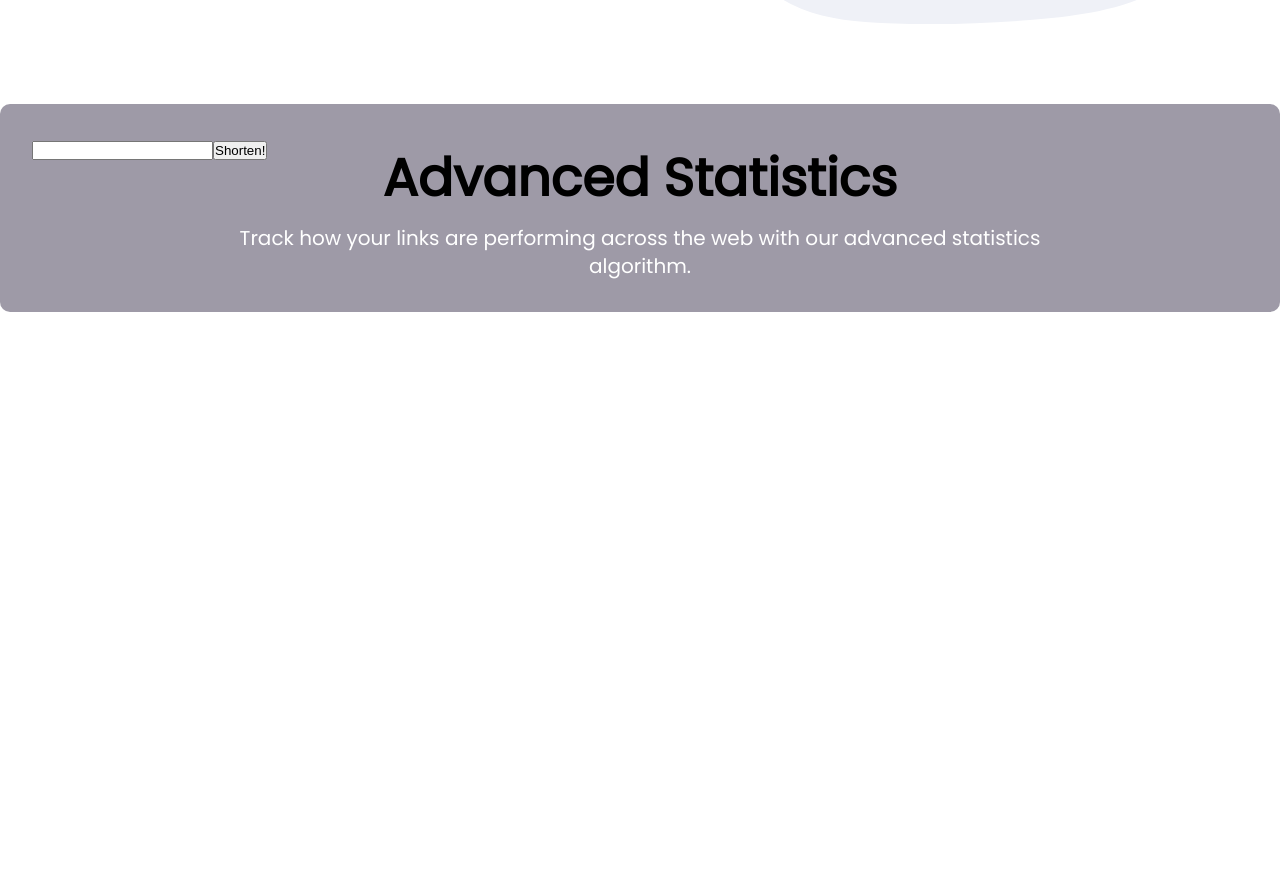
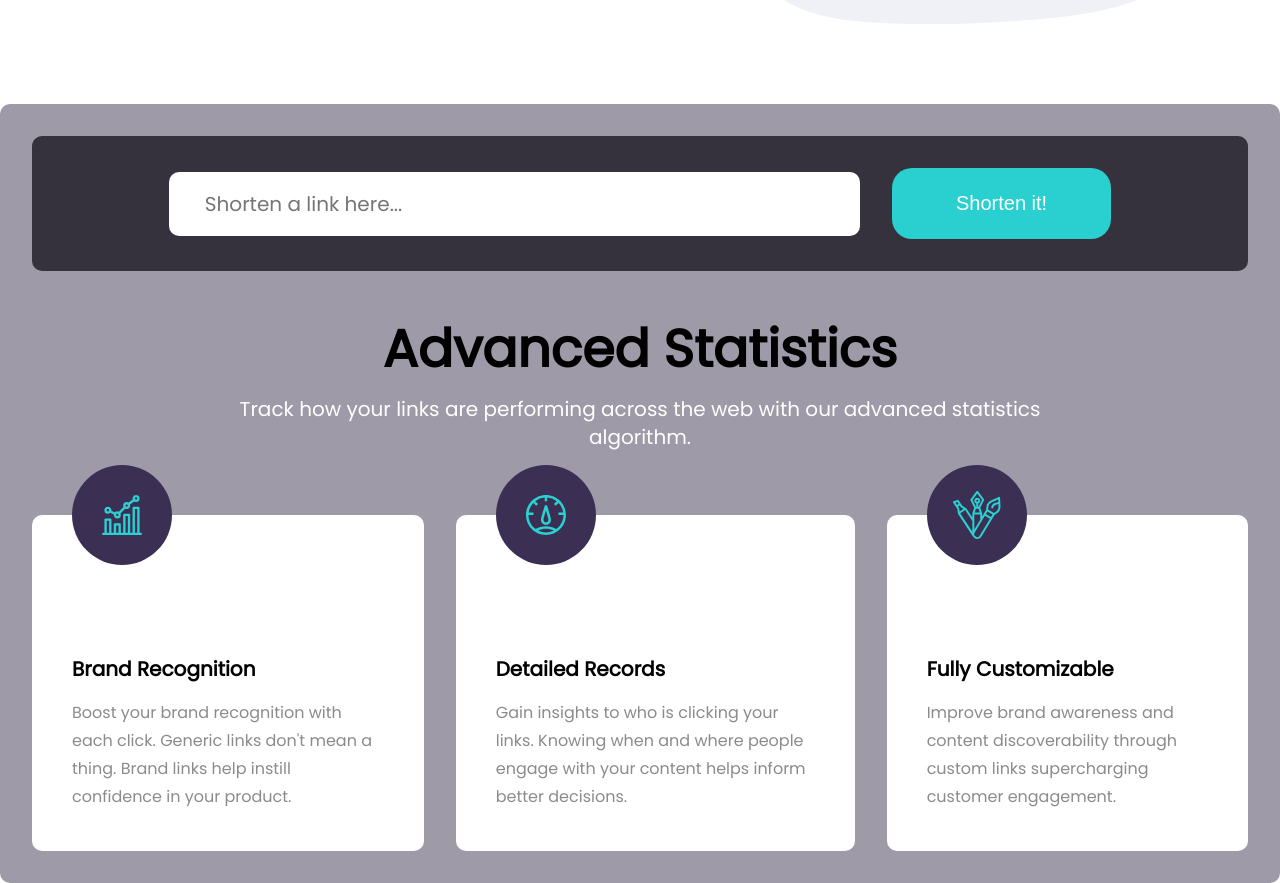
Before and after one commit to nonsoo/url-shorten--app, a React (Create React App) app: page / in a window 1280 px wide. Shown: the part 620-1503 px from the top of the page. Before the commit the page ends 932 px from the top, so only its background shows below. Built offline with nearby package versions, Linux system fonts and the light colour scheme.

Commit message:
Added FeaturesComp

```diff
--- a/src/App.js
+++ b/src/App.js
@@ -4,8 +4,12 @@ import "./css/comp.css";
 import Nav from "./Components/Nav";
 import Btn from "./Components/Interactive/Btn";
 import ShortenUrlComp from "./Components/Interactive/ShortenUrlComp";
+import Feature from "./Components/Features";
 
 import HeaderImg from "./imgs/illustration-working.svg";
+import RecognitionImg from "./imgs/icon-brand-recognition.svg";
+import DetailedImg from "./imgs/icon-detailed-records.svg";
+import CustomizeImg from "./imgs/icon-fully-customizable.svg";
 
 function App() {
   return (
@@ -36,6 +40,24 @@ function App() {
             statistics algorithm.
           </p>
         </div>
+
+        <div className="FeaturesCon">
+          <Feature
+            featureName="Brand Recognition"
+            featureDescri="Boost your brand recognition with each click. Generic links don't mean a thing. Brand links help instill confidence in your product."
+            featureImg={RecognitionImg}
+          />
+          <Feature
+            featureName="Detailed Records"
+            featureDescri="Gain insights to who is clicking your links. Knowing when and where people engage with your content helps inform better decisions."
+            featureImg={DetailedImg}
+          />
+          <Feature
+            featureName="Fully Customizable"
+            featureDescri="Improve brand awareness and content discoverability through custom links supercharging customer engagement."
+            featureImg={CustomizeImg}
+          />
+        </div>
       </section>
     </div>
   );
--- /dev/null
+++ b/src/Components/Features.jsx
@@ -0,0 +1,17 @@
+import React from "react";
+
+const Features = ({ featureName, featureDescri, featureImg }) => {
+  return (
+    <div className="Features">
+      <div className="FeatureImgCon">
+        <img src={featureImg} alt="featureImg" className="Features__Img" />
+      </div>
+      <div className="FeaturesTextCon">
+        <p className="Features__Header">{featureName}</p>
+        <p className="Feature__Descri">{featureDescri}</p>
+      </div>
+    </div>
+  );
+};
+
+export default Features;
--- a/src/Components/Interactive/ShortenUrlComp.jsx
+++ b/src/Components/Interactive/ShortenUrlComp.jsx
@@ -2,10 +2,16 @@ import React from "react";
 
 const ShortenUrlComp = () => {
   return (
-    <form className="ShortenForm">
-      <input type="text" className="ShortenForm__Input" />
-      <input type="submit" className="ShortenForm__btn" value="Shorten!" />
-    </form>
+    <section className="ShortenCompCon">
+      <form className="ShortenForm">
+        <input
+          type="text"
+          className="ShortenForm__Input"
+          placeholder="Shorten a link here..."
+        />
+        <input type="button" className="ShortenForm__btn" value="Shorten it!" />
+      </form>
+    </section>
   );
 };
 
--- a/src/css/comp.css
+++ b/src/css/comp.css
@@ -1,4 +1,5 @@
-.btn {
+.btn,
+.ShortenForm__btn {
   border: none;
 
   padding: 2em 3em;
@@ -38,3 +39,67 @@
   font-size: var(--fs-sec);
   cursor: pointer;
 }
+
+.ShortenForm {
+  display: flex;
+  justify-content: center;
+  align-items: center;
+  gap: 2rem;
+
+  padding: 2rem;
+  border-radius: 10px;
+
+  background-color: var(--col-Neu-Dblue);
+}
+
+.ShortenForm__Input {
+  width: 60%;
+  border-radius: 10px;
+  border: none;
+  height: 3vh;
+  padding: 2rem 2.25rem;
+
+  font-size: var(--fs-sec);
+  font-family: var(--ff-prmy);
+}
+
+.ShortenForm__btn {
+  border-radius: 1em;
+  padding: 1.5rem 4rem;
+
+  font-size: var(--fs-sec);
+}
+
+.Features {
+  display: flex;
+  flex-direction: column;
+
+  padding: 2.5rem;
+
+  background-color: var(--background-col-sec);
+  border-radius: 10px;
+}
+
+.FeatureImgCon {
+  background-color: var(--col-Prmy-dark);
+  width: 100px;
+  height: 100px;
+  border-radius: 50%;
+
+  display: grid;
+  place-items: center;
+
+  transform: translateY(-90%);
+}
+
+.FeaturesTextCon {
+  display: flex;
+  flex-direction: column;
+  gap: 1rem;
+}
+
+.Features__Header {
+  font-size: var(--fs-sec);
+  font-weight: var(--fw-sec);
+  color: var(--fcol-sec);
+}
--- a/src/css/layout.css
+++ b/src/css/layout.css
@@ -111,6 +111,10 @@
   border-radius: 10px;
 }
 
+.midSectionText {
+  margin-top: 4rem;
+}
+
 .midSectionText__Header,
 .midSectionText__Descri {
   text-align: center;
@@ -129,3 +133,9 @@
   color: var(--fcol-prmy);
   width: 70%;
 }
+
+.FeaturesCon {
+  display: flex;
+  gap: 2rem;
+  margin-top: 4rem;
+}
```
